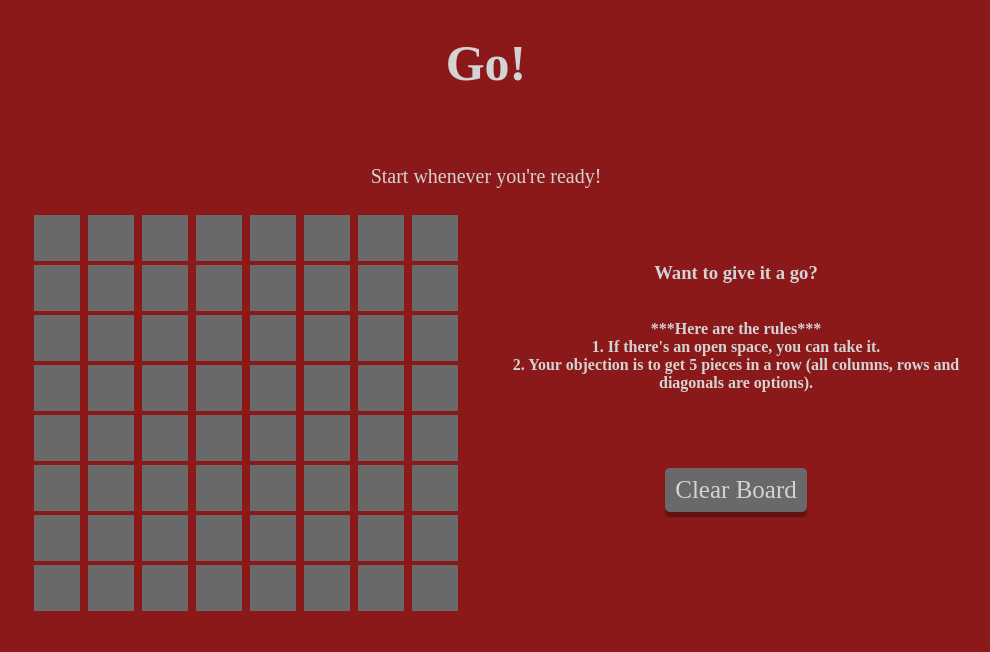
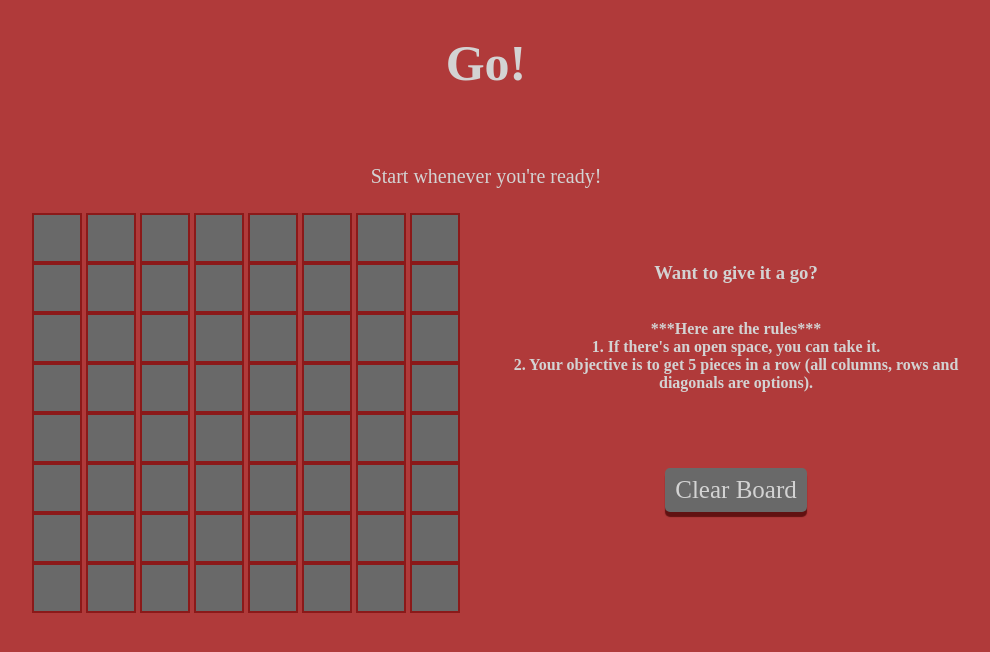
Before and after one commit to amack459/WDI_PROJECT1, a PHP site: page / in a window 1280 px wide. Shown: the top 652 px of the page, without its empty margins (154-1144 px from the left). Run offline with PHP 8.4, Linux system fonts and the light colour scheme.

Commit message:
testing colors

```diff
--- a/css/app.css
+++ b/css/app.css
@@ -1,5 +1,5 @@
 body{
-  background: #8b1919  ;
+  background: #B03A3A;      /*8b1919*/
   font-family: "Papyrus";
   text-align: center;
   color:#D3D3D3;
--- a/home.html
+++ b/home.html
@@ -197,7 +197,7 @@
   </div>
   <div class="container-right">
     <h3>Want to give it a go?</h3>
-    <p><!-- Go is an ancient abstract board game created in China more than 2,500 years ago. The aim of a professional Go player is to surround more territory than their opponent. As you can imagine, the game can become quite complicated amongst professionals. Especially while playing on a standard 19x19 board. I've provided a beginner version of the game to pique your interest a bit. Hopefully you enjoy and decide to move on to more complicated levels. --> <br> <b>***Here are the rules***<br> 1. If there's an open space, you can take it. <br>2. Your objection is to get 5 pieces in a row (all columns, rows and diagonals are options). </b>   </p>
+    <p><!-- Go is an ancient abstract board game created in China more than 2,500 years ago. The aim of a professional Go player is to surround more territory than their opponent. As you can imagine, the game can become quite complicated amongst professionals. Especially while playing on a standard 19x19 board. I've provided a beginner version of the game to pique your interest a bit. Hopefully you enjoy and decide to move on to more complicated levels. --> <br> <b>***Here are the rules***<br> 1. If there's an open space, you can take it. <br>2. Your objective is to get 5 pieces in a row (all columns, rows and diagonals are options). </b>   </p>
     <button id="clear">Clear Board</button>
   </div>
   </main>
--- a/js/app.js
+++ b/js/app.js
@@ -63,7 +63,7 @@
 };
 
 
-//checks all squares to make sure there isn't an empty. If there isn't and the checkForWin() doesn't detect a winner. Then, it's a tie
+checks all squares to make sure there isn't an empty. If there isn't and the checkForWin() doesn't detect a winner. Then, it's a tie
 function checkForTie(){
     var tie = true;
     for(var i=0; i<squares.length;i++) {
```
